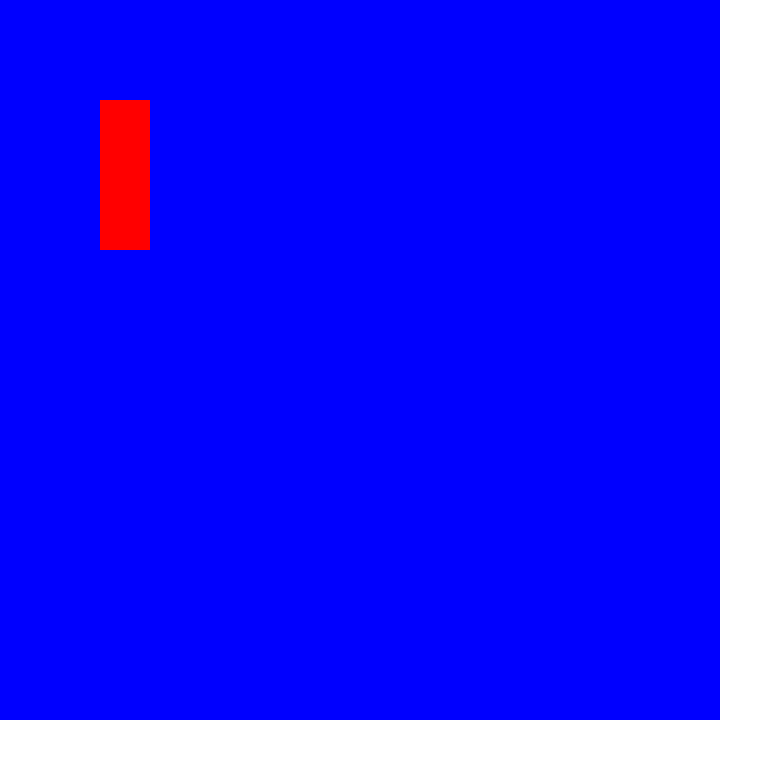
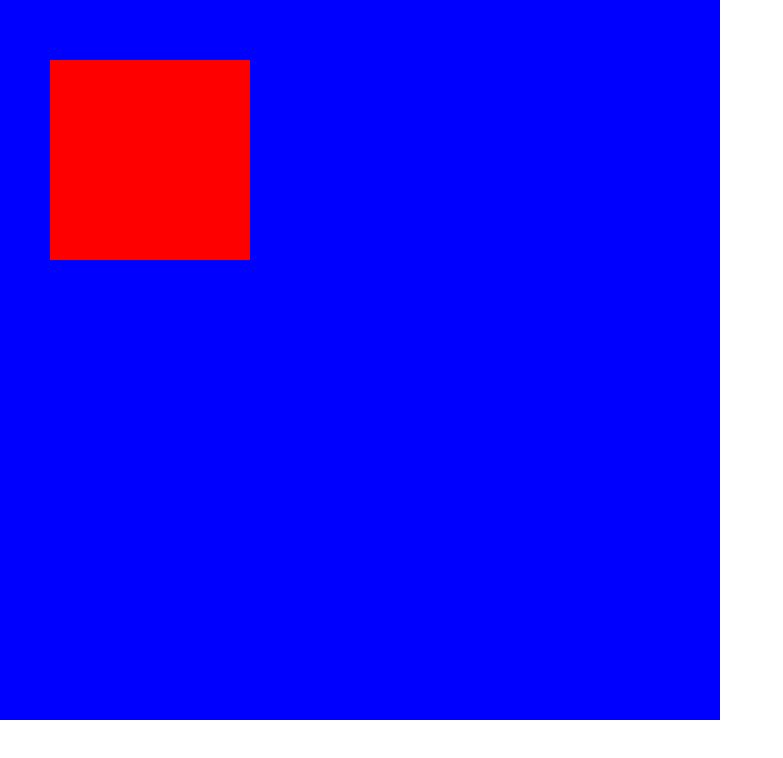
Before and after one commit to rsprof/xGaMe, a plain HTML site: page index.html in a window 1280 px wide. Shown: the whole page, without its empty margins (0-783 px from the left). Drawn offline with Linux system fonts and the light colour scheme.

Commit message:
drawing the player

```diff
--- a/index.html
+++ b/index.html
@@ -8,6 +8,8 @@
 </head>
 <body>
     <canvas id="game-layout"></canvas>
+
+    <script src="./js/player.js"></script>
     <script src="./js/game.js"></script>
 </body>
 </html>
--- a/js/game.js
+++ b/js/game.js
@@ -4,11 +4,12 @@ class Game {
         this.ctx = context;
         this.width = this.canvas.width;
         this.height = this.canvas.height;
+        this.player = new Player(this);
     }
 
     render() {
         this.ctx.fillStyle = 'red';
-        this.ctx.fillRect(100, 100, 50, 150);
+        this.player.draw();
     }
 }
 
--- /dev/null
+++ b/js/player.js
@@ -0,0 +1,13 @@
+class Player {
+    constructor(game) {
+        this.game = game;
+        this.x = 50;
+        this.y = 60;
+        this.width = 200;
+        this.height = 200;
+    }
+
+    draw() {
+        this.game.ctx.fillRect(this.x, this.y, this.width, this.height);
+    }
+}
```
